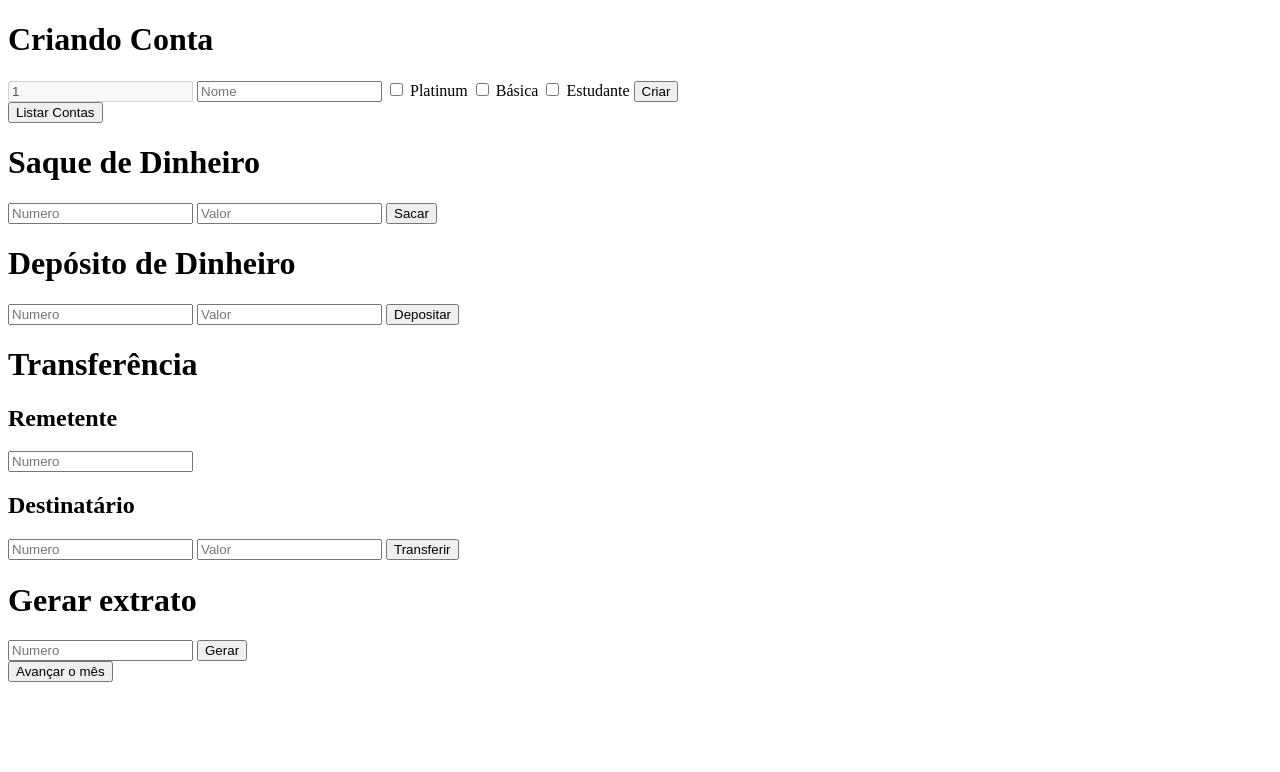
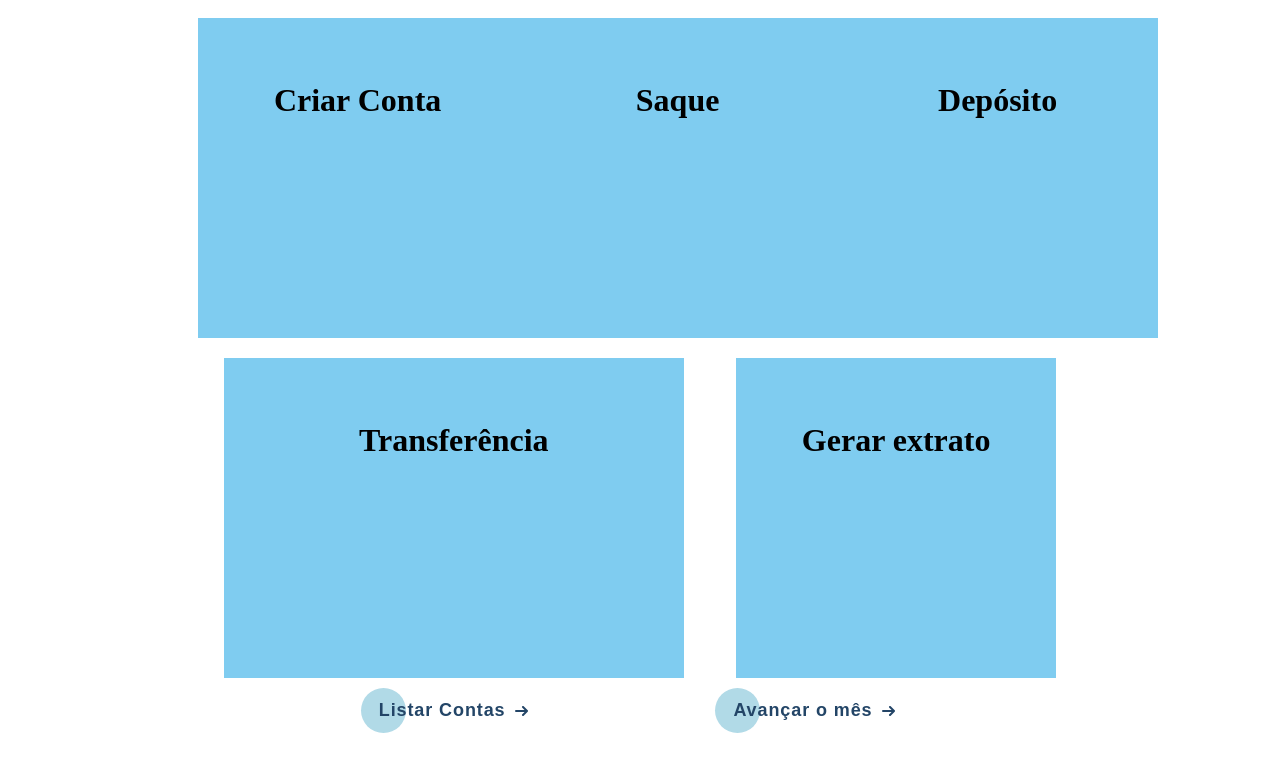
Before and after one commit to juliagomess/banco, a plain HTML site: page index.html in a window 1280 px wide. Drawn offline with Linux system fonts and the light colour scheme.

Commit message:
quase bunito

```diff
--- a/index.html
+++ b/index.html
@@ -4,57 +4,176 @@
     <meta charset="UTF-8">
     <meta http-equiv="X-UA-Compatible" content="IE=edge">
     <meta name="viewport" content="width=device-width, initial-scale=1.0">
+    <link rel="stylesheet" href="style.css">
     <title>Banco</title>
   </head>
   <body>
-    <div id="criaConta">
-      <h1> Criando Conta </h1>
-      <input type="text" id="numCria" placeholder="Numero" value="1" disabled>
-      <input type="text" id="nomeCria" placeholder="Nome">
+    <div id="container">
+      <div class="linha">
+        <div class="card">
+          <div class="content">
+              <div class="front">
+                  <h3 class="title">Criar Conta</h3>
+              </div>
+
+              <div class="back">
+                  <div class="description">
+                    <h1> Criar Conta </h1>
+                    <div class="form__group">
+                      <input type="text" id="numCria" class="form__field w-100" placeholder="Input text" value="1" disabled>
+                      <label for="name" class="form__label"> Numero Conta </label>
+                    </div>
+                    <div class="form__group">
+                      <input type="text" id="nomeCria" class="form__field w-100" placeholder="Input text">
+                      <label for="name" class="form__label"> Nome </label>
+                    </div>
+
+                    <div>
                       <input type="checkbox" id="platinum" value="platinum" onclick="desabilita()"> Platinum
                       <input type="checkbox" id="basica" value="basica" onclick="desabilita()"> Básica
                       <input type="checkbox" id="estudante" value="estudante" onclick="desabilita()"> Estudante
+                    </div>
+
                     <button onclick="criaConta()"> Criar </button>
                   </div>
+              </div>
+          </div>
+        </div>
 
+        <div class="card">
+          <div class="content">
+              <div class="front">
+                  <h3 class="title">Saque</h3>
+              </div>
+
+              <div class="back">
+                  <div class="description">
+
+                    <h1> Saque de Dinheiro </h1>
+                    <div class="form__group">
+                      <input type="text" id="numSaque" class="form__field w-100" placeholder="Input text">
+                      <label for="name" class="form__label"> Numero Conta </label>
+                    </div>
+
+                    <div class="form__group">
+                      <input type="text" id="valorSaque" class="form__field w-100" placeholder="Input text">
+                      <label for="name" class="form__label"> Valor </label>
+                    </div>
+
+                    <button onclick="saque()"> Sacar </button>
+                  </div>
+              </div>
+          </div>
+        </div>
+
+        <div class="card">
+          <div class="content">
+              <div class="front">
+                  <h3 class="title">Depósito</h3>
+              </div>
+
+              <div class="back">
+                  <div class="description">
+
+                    <h1> Depósito de Dinheiro </h1>
+                    <div class="form__group">
+                      <input type="text" id="numDep" class="form__field w-100" placeholder="Input text">
+                      <label for="name" class="form__label"> Numero Conta </label>
+                    </div>
+
+                    <div class="form__group">
+                      <input type="text" id="valorDep" class="form__field w-100" placeholder="Input text">
+                      <label for="name" class="form__label"> Valor </label>
+                    </div>
+
+                    <button onclick="deposito()"> Depositar </button>
+                  </div>
+              </div>
+          </div>
+        </div>
+      </div>
+
+      <div class="linha">
+        <div class="card">
+          <div class="content" style="width: 300px;">
+              <div class="front">
+                  <h3 class="title">Transferência</h3>
+              </div>
+
+              <div class="back">
+                  <div class="description">
+                    <h1> Transferência </h1>
+
+                    <div class="linha">
+                      <div>
+                        <div class="form__group">
+                          <input type="text" id="numRem" class="form__field w-100" placeholder="Input text">
+                          <label for="name" class="form__label"> Numero Remetente </label>
+                        </div>
+                      </div>
+                      <div>
+                          <div class="form__group">
+                            <input type="text" id="numDest" class="form__field w-100" placeholder="Input text">
+                            <label for="name" class="form__label"> Numero Destinatario </label>
+                          </div>
+                      </div>
+                    </div>
+
+                    <div class="form__group" style="margin: 0 auto;">
+                      <input type="text" id="valorTrans" class="form__field w-100" placeholder="Input text">
+                      <label for="name" class="form__label"> Valor </label>
+                    </div>
+
+                    <button onclick="transferencia()"> Transferir </button>
+                  </div>
+              </div>
+          </div>
+        </div>
+
+        <div class="card">
+          <div class="content">
+              <div class="front">
+                  <h3 class="title">Gerar extrato</h3>
+              </div>
+
+              <div class="back">
+                  <div class="description">
+                    <h1> Gerar extrato </h1>
+                    <div class="form__group">
+                      <input type="text" id="numExt" class="form__field w-100" placeholder="Input text">
+                      <label for="name" class="form__label"> Numero Conta </label>
+                    </div>
+
+                    <button onclick="extrato()"> Gerar </button>
+                    <div id="listaExt"></div>
+                  </div>
+              </div>
+          </div>
+        </div>
+      </div>
+
+      <div class="linha">
           <div id="listarContas">
-      <button onclick="listarContas()"> Listar Contas </button>
+          <button class="cta" onclick="listarContas()">
+            <span>Listar Contas</span>
+            <svg viewBox="0 0 13 10" height="10px" width="15px">
+              <path d="M1,5 L11,5"></path>
+              <polyline points="8 1 12 5 8 9"></polyline>
+            </svg>
+          </button>
           <div id="lista"></div>
         </div>
 
-    <div id="saque">
-      <h1> Saque de Dinheiro </h1>
-      <input type="text" id="numSaque" placeholder="Numero">
-      <input type="number" id="valorSaque" placeholder="Valor">
-      <button onclick="saque()"> Sacar </button>
+        <button class="cta" onclick="reset()">
+          <span>Avançar o mês</span>
+          <svg viewBox="0 0 13 10" height="10px" width="15px">
+            <path d="M1,5 L11,5"></path>
+            <polyline points="8 1 12 5 8 9"></polyline>
+          </svg>
+        </button>
       </div>
 
-    <div id="deposito">
-      <h1> Depósito de Dinheiro </h1>
-      <input type="text" id="numDep" placeholder="Numero">
-      <input type="number" id="valorDep" placeholder="Valor">
-      <button onclick="deposito()"> Depositar </button>
     </div>
-
-    <div id="transferencia">
-      <h1> Transferência </h1>
-      <h2> Remetente </h2>
-      <input type="text" id="numRem" placeholder="Numero">
-      <h2> Destinatário </h2>
-      <input type="text" id="numDest" placeholder="Numero">
-
-      <input type="number" id="valorTrans" placeholder="Valor">
-      <button onclick="transferencia()"> Transferir </button>
-    </div>
-
-    <div id="extrato">
-      <h1> Gerar extrato </h1>
-      <input type="text" id="numExt" placeholder="Numero">
-      <button onclick="extrato()"> Gerar </button>
-      <div id="listaExt"></div>
-    </div>
-
-    <button onclick="reset()"> Avançar o mês </button>
 
     <script src="scripts/Conta.js"></script>
     <script src="scripts/script.js"></script>
--- a/scripts/script.js
+++ b/scripts/script.js
@@ -98,17 +98,21 @@ function criaDivContas(infos) {
   var paragrafoNome = document.createElement("p");
   var paragrafoNum = document.createElement("p");
   var paragrafoTipo = document.createElement("p");
+  var paragrafoSaldo = document.createElement("p");
   var nome = document.createTextNode("Nome: " + infos.conta.getNome());
   var num = document.createTextNode("Numero: " + infos.conta.getNum());
-  var tipo = document.createTextNode("Hora Entrada: " + infos.tipo);
+  var tipo = document.createTextNode("Tipo: " + infos.tipo);
+  var saldo = document.createTextNode("Saldo: R$" + infos.conta.getSaldo());
 
   paragrafoNome.append(nome);
   paragrafoNum.append(num);
   paragrafoTipo.append(tipo);
+  paragrafoSaldo.append(saldo);
 
   div.append(paragrafoNome);
   div.append(paragrafoNum);
   div.append(paragrafoTipo);
+  div.append(paragrafoSaldo);
 
   var lista = document.getElementById("lista");
   lista.append(div);
@@ -290,4 +294,5 @@ function reset() {
     this.contas[i].contE = 0;
     this.contas[i].contT = 0;
   }
+  alert("Mês avançado com sucesso");
 }
--- a/style.css
+++ b/style.css
@@ -0,0 +1,176 @@
+#container {
+  width: 70%;
+  margin: 0 auto;
+  text-align: center;
+}
+
+.linha {
+  display: flex;
+  justify-content: space-evenly;
+}
+
+/* From uiverse.io by @JoseIsra */
+.card {
+  margin: 10px auto;
+  cursor: pointer;
+}
+
+.content {
+  text-align: center;
+  position: relative;
+  transition: all 2.25s;
+  background-color: rgb(127, 204, 240);
+  padding: 5em;
+  min-height: 10rem;
+  min-width: 10rem;
+  transform-style: preserve-3d;
+}
+
+.card:hover .content {
+  transform: rotateY(0.5turn);
+}
+
+.front,
+.back {
+  position: absolute;
+  top: 0;
+  left: 0;
+  bottom: 0;
+  right: 0;
+  padding: 2em;
+  transform-style: preserve-3d;
+  backface-visibility: hidden;
+}
+
+.title {
+  transform: translateZ(5rem);
+  font-size: 2rem;
+}
+
+.back {
+  transform: rotateY(0.5turn);
+  background-color: #009bff;
+}
+
+.description {
+  transform: translateZ(3rem);
+  margin-top: 0;
+}
+
+/* From uiverse.io by @alexmaracinaru */
+.cta {
+  position: relative;
+  padding: 12px 18px;
+  transition: all 0.2s ease;
+  border: none;
+  background: none;
+  cursor: pointer;
+ }
+
+ .cta:before {
+  content: "";
+  position: absolute;
+  top: 0;
+  left: 0;
+  display: block;
+  border-radius: 50px;
+  background: #b1dae7;
+  width: 45px;
+  height: 45px;
+  transition: all 0.3s ease;
+ }
+
+ .cta span {
+  position: relative;
+  font-family: "Ubuntu", sans-serif;
+  font-size: 18px;
+  font-weight: 700;
+  letter-spacing: 0.05em;
+  color: #234567;
+ }
+
+ .cta svg {
+  position: relative;
+  top: 0;
+  margin-left: 10px;
+  fill: none;
+  stroke-linecap: round;
+  stroke-linejoin: round;
+  stroke: #234567;
+  stroke-width: 2;
+  transform: translateX(-5px);
+  transition: all 0.3s ease;
+ }
+
+ .cta:hover:before {
+  width: 100%;
+  background: #b1dae7;
+ }
+
+ .cta:hover svg {
+  transform: translateX(0);
+ }
+
+ .cta:active {
+  transform: scale(0.95);
+ }
+
+ /* From uiverse.io by @Alien14k */
+.form__group {
+  margin: 15px 5px;
+  position: relative;
+  width: 200px;
+}
+
+.form__field {
+  border: 1px solid silver !important;
+  border-radius: 5px;
+  box-sizing: border-box;
+  color: #313a46;
+  height: 40px;
+  padding: 0rem 15px;
+}
+
+.form__field::placeholder {
+  color: transparent;
+}
+
+.form__field:placeholder-shown ~ .form__label {
+  top: 10px;
+  border-right: none;
+  border-left: none;
+}
+
+.form__label {
+  background-color: white;
+  border-left: 1px solid silver;
+  border-right: 1px solid silver;
+  color: #9b9b9b;
+  display: block;
+  font-size: .9em;
+  margin-left: 10px;
+  padding: 0 10px;
+  pointer-events: none;
+  position: absolute;
+  top: -10px;
+  transition: 0.2s;
+  margin-left: 30px;
+}
+
+.form__field:focus {
+  border: 1px solid #B9192C !important;
+  outline: none;
+}
+
+.form__field:focus ~ .form__label {
+  background-color: white;
+  border-right: 1px solid #B9192C;
+  border-left: 1px solid #B9192C;
+  color: #B9192C;
+  font-size: .9em;
+  margin-left: 10px;
+  padding: 0 10px;
+  position: absolute;
+  top: -10px;
+  transition: 0.2s;
+}
```
Lines whose indentation alone changed are shown as unchanged.
